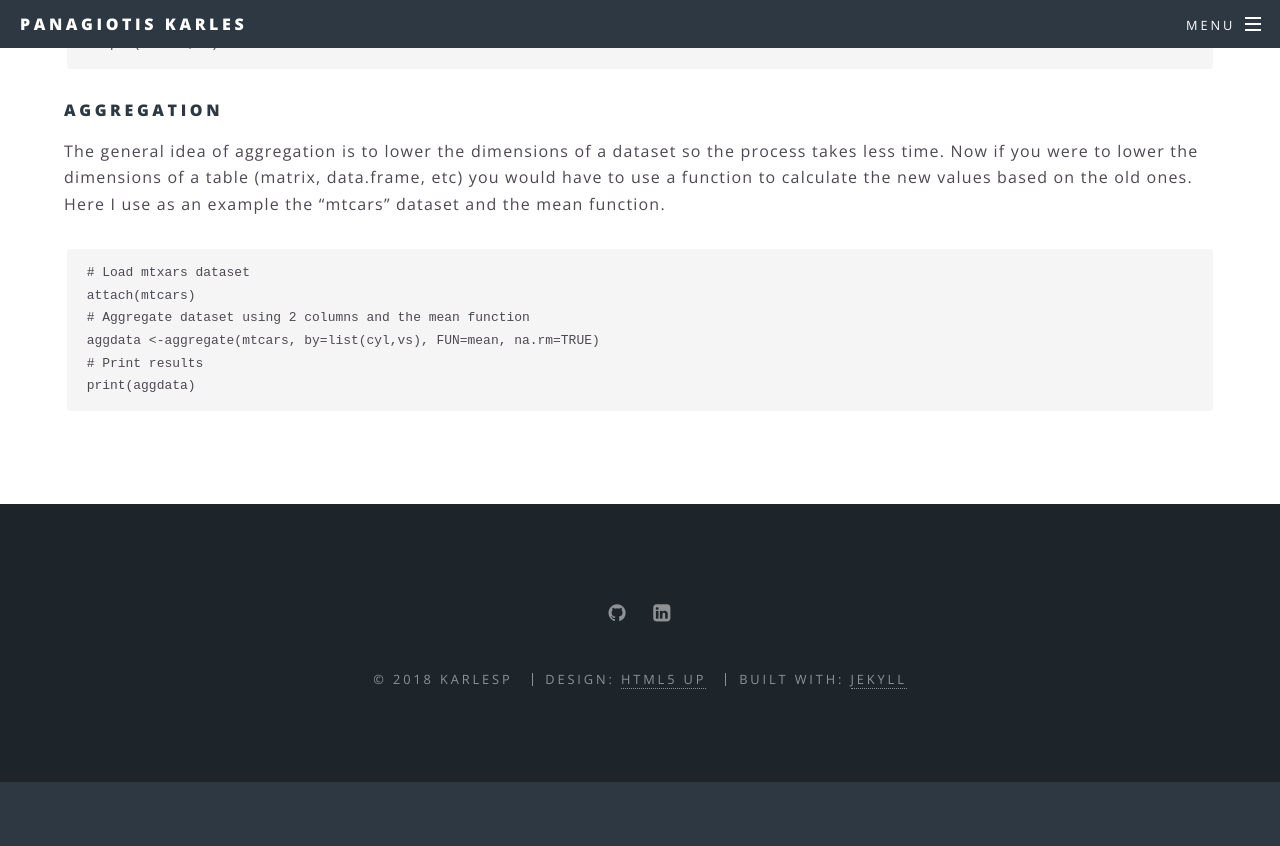
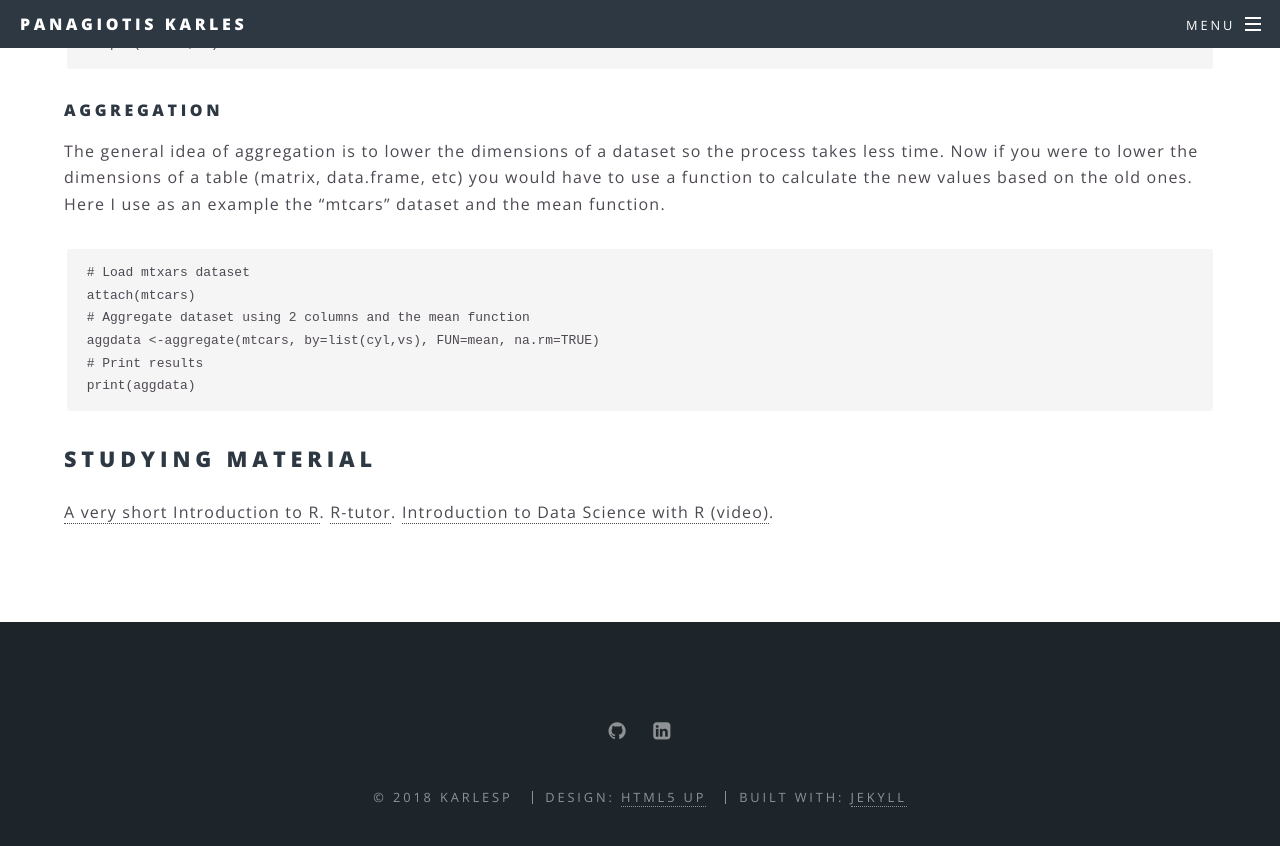
Before and after one commit to KarlesP/karlesp.github.io, a Jekyll site: the page built from languages/r_intro.md, in a window 1280 px wide and 900 px high, scrolled down 5394 px. Shown: the top 846 px of the window. Built offline with Jekyll 4.4.1, drawn with Linux system fonts in a browser that asks for light colours; before the commit the page ends 6176 px from its top, so only the background shows below that.

Commit message:
Update r_intro.md

````diff
--- a/languages/r_intro.md
+++ b/languages/r_intro.md
@@ -174,3 +174,8 @@ aggdata <-aggregate(mtcars, by=list(cyl,vs), FUN=mean, na.rm=TRUE)
 # Print results
 print(aggdata)
 ```
+
+## Studying material
+[A very short Introduction to R](https://cran.r-project.org/doc/contrib/Torfs+Brauer-Short-R-Intro.pdf).
+[R-tutor](http://www.r-tutor.com/r-introduction).
+[Introduction to Data Science with R (video)](https://www.youtube.com/watch?v=32o0DnuRjfg).
````
